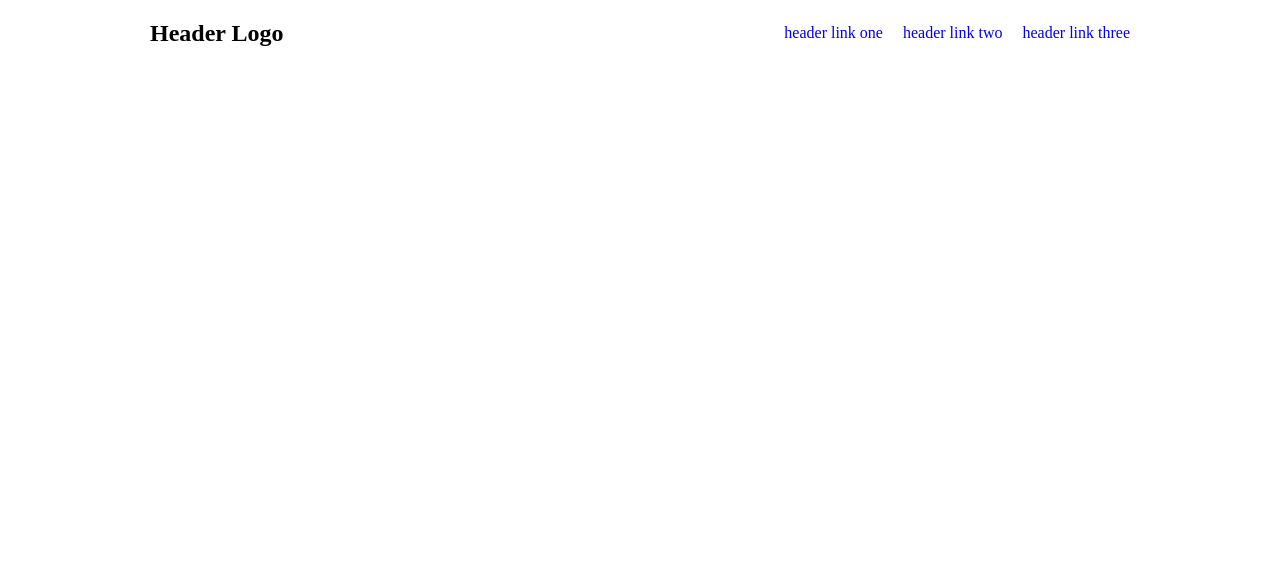
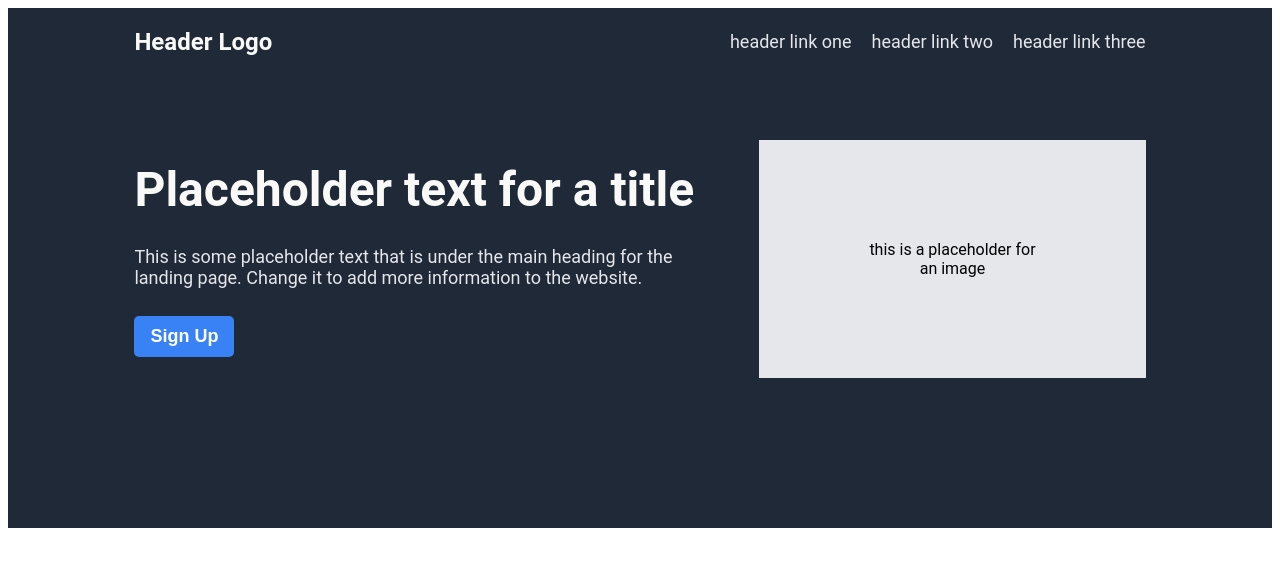
Before and after one commit to cmbitton/landing-page, a plain HTML site: page index.html in a window 1280 px wide. Drawn offline with Linux system fonts and the light colour scheme.

Commit message:
Create top section of landing page
Created the top section including
a main heading, text, and a main
image. Initial styling was applied
with CSS and flexbox.

```diff
--- a/index.html
+++ b/index.html
@@ -6,6 +6,8 @@
         <link rel="stylesheet" href="./styles.css">
     </head>
     <body>
+
+        <div class="dark-blue-container">
             <div class="header">
                 <h2 class="header-logo">Header Logo</h2>
                 <ul>
@@ -14,6 +16,15 @@
                     <li><a href="#">header link three</a></li>
                 </ul>
             </div>
+            <div class="top-content">
+                <div class="main-text-container">
+                    <h1 class="main-heading">Placeholder text for a title</h1>
+                    <p class="main-text">This is some placeholder text that is under the main heading for the landing page. Change it to add more information to the website.</p>
+                    <button class="sign-up">Sign Up</button>
+                </div>
+                <div class="image">this is a placeholder for an image</div>
+            </div>
+        </div>
 
     </body>
 </html>
--- a/styles.css
+++ b/styles.css
@@ -1,5 +1,7 @@
 a {
     text-decoration: none;
+    color: #E5E7EB;
+    font-size: 18px;
 }
 
 ul {
@@ -14,8 +16,71 @@ ul {
     display: flex;
     align-items: center;
     justify-content: space-between;
+    margin: 0px 10%;
 }
 
 body {
-    margin: 0px 150px;
+    font-family: Roboto, 'sans-serif';
 }
+
+.main-text-container {
+    display: flex;
+    flex-direction: column;
+    max-width: 600px;
+    flex-grow: 1;
+    gap: 10px;
+}
+
+.top-content {
+    display: flex;
+    align-items: center;
+    gap: 25px;
+    justify-content: space-between;
+    margin: 0px 10%;
+    margin-top: 4em;
+}
+
+.sign-up {
+    width: 100px;
+    padding: 10px 15px;
+    border-radius: 5px;
+    border: 0px black none;
+    background-color: #3882F6;
+    color: white;
+    font-weight: bold;
+    font-size: 18px;
+}
+
+.image {
+    display: flex;
+    justify-content: center;
+    align-items: center;
+    background-color: #E5E7EB;
+    align-self: stretch;
+    padding: 100px;
+    flex-grow: 1;
+    text-align: center;
+}
+
+.main-heading {
+    padding: 0px;
+    margin: 0px;
+    font-size: 48px;
+    font-weight: bolder;
+    color: #F9FAF8
+}
+
+.dark-blue-container {
+    background-color: #1F2937;
+    padding-bottom: 150px;
+}
+
+.header-logo {
+    font-size: 24px;
+    color: #F9FAF8
+}
+
+.main-text {
+    color: #E5E7EB;
+    font-size: 18px;
+}
```
Lines whose indentation alone changed are shown as unchanged.
